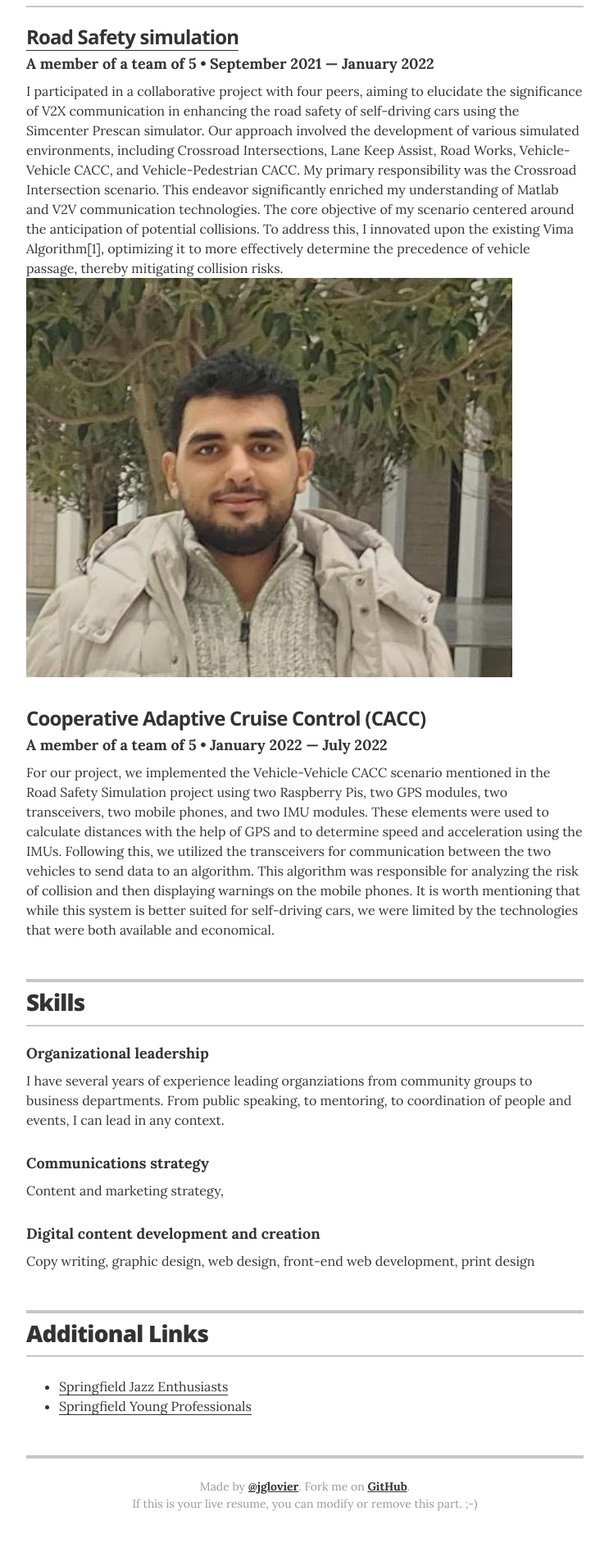
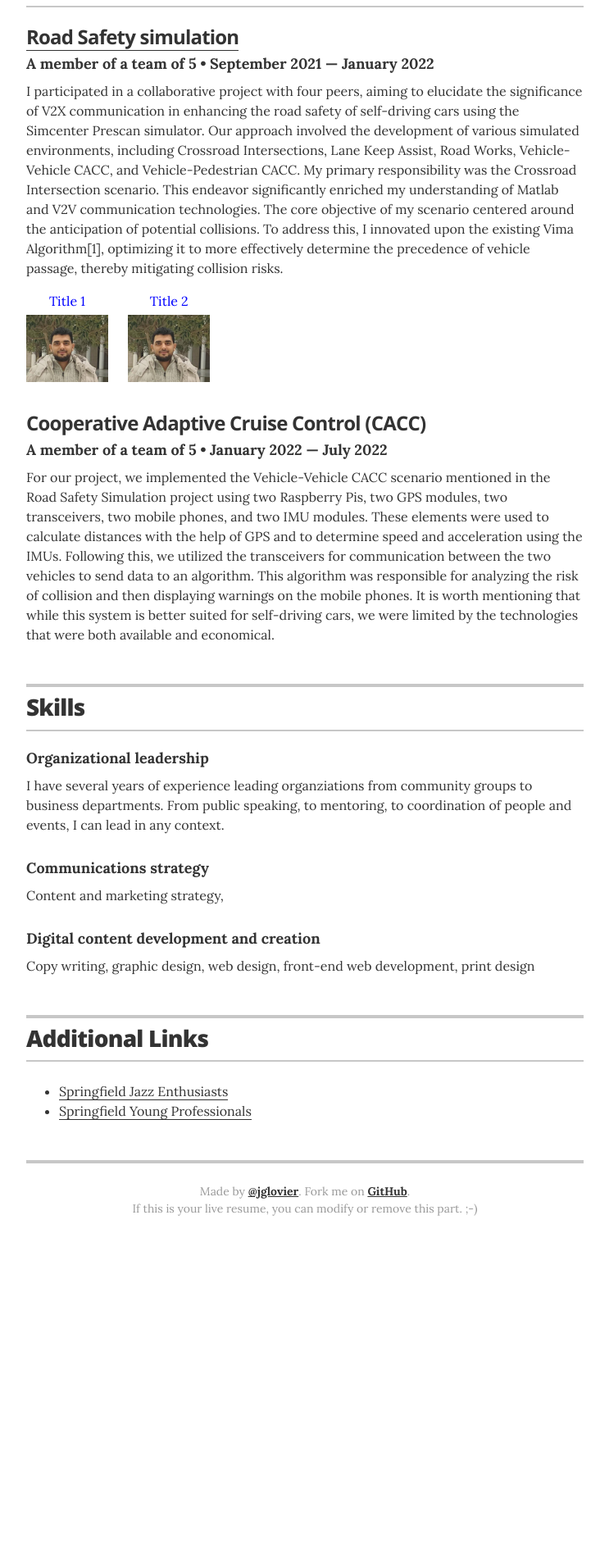
Before and after one commit to Hesham87/Hesham.github.io, a Jekyll site: the page built from index.html, in a window 1280 px wide. Shown: the part 1078-2971 px from the top of the page at 82% size, without its empty margins (268-1011 px from the left). Built offline with Jekyll 4.4.1, drawn with Linux system fonts in a browser that asks for light colours; after the commit the page ends 2611 px from its top, so only the background shows below that.

Commit message:
Update resume.html

```diff
--- a/_layouts/resume.html
+++ b/_layouts/resume.html
@@ -104,13 +104,50 @@
           <h2>Projects</h2>
         </header>
 
+        <meta charset="UTF-8">
+        <meta name="viewport" content="width=device-width, initial-scale=1.0">
+
+        <style>
+        /* Style the container for each image and its title */
+        .image-container .image-with-title {
+          display: inline-block; /* Align items side by side */
+          margin-right: 20px; /* Space between each image and its title */
+        }
+
+        /* Style for the title */
+        .image-title {
+          color: blue;
+          text-align: center; /* Center the title above the image */
+          margin-bottom: 5px; /* Space between the title and the image */
+        }
+
+        /* Adjustments to the last image container to avoid extra margin */
+        .image-container .image-with-title:last-child {
+          margin-right: 0;
+        }
+        </style>
+
+
         {% for project in site.data.projects %}
         <div class="resume-item" itemscope itemtype="http://schema.org/CreativeWork">
           <meta itemprop="creator" content="{{ site.resume_name }}" itemtype="http://schema.org/Person" />
           <h3 class="resume-item-title" itemprop="name">{% if project.url %}<a href="{{ project.url }}" itemprop="url">{{ project.project }}</a>{% else %}{{ project.project }}{% endif %}</h3>
           <h4 class="resume-item-details" itemprop="description">{{ project.role }}  &bull; {{ project.duration }}</h4>
           <p class="resume-item-copy">{{ project.description }}</p>
-          {% if project.url %}<img src="images/avatar.jpg" alt="my photo" class="avatar no-print" itemprop="image">{% endif %}
+          {% if project.url %}
+
+          <div class="image-container">
+            <div class="image-with-title">
+              <p class="image-title">Title 1</p>
+              <img src="images/avatar.jpg" alt="First Image" style="width:100px;">
+            </div>
+            <div class="image-with-title">
+              <p class="image-title">Title 2</p>
+              <img src="images/avatar.jpg" alt="Second Image" style="width:100px;">
+            </div>
+          </div>
+
+          {% endif %}
         </div>
         {% endfor %}
 
```
